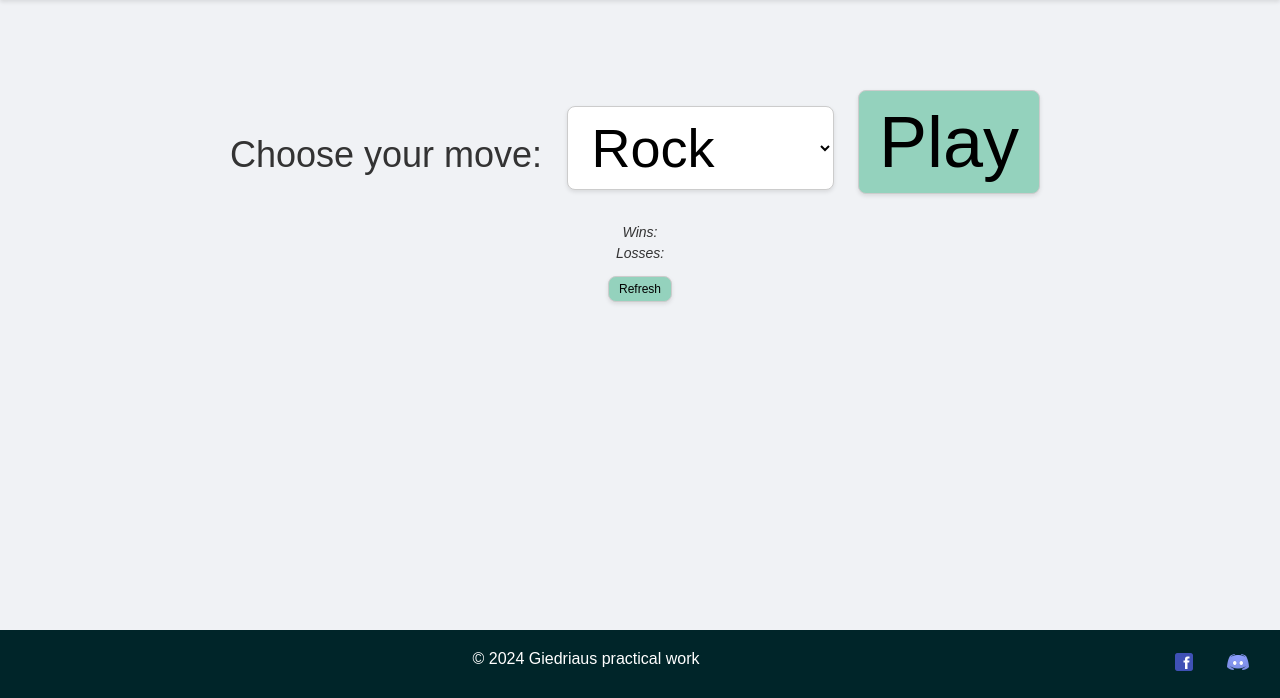
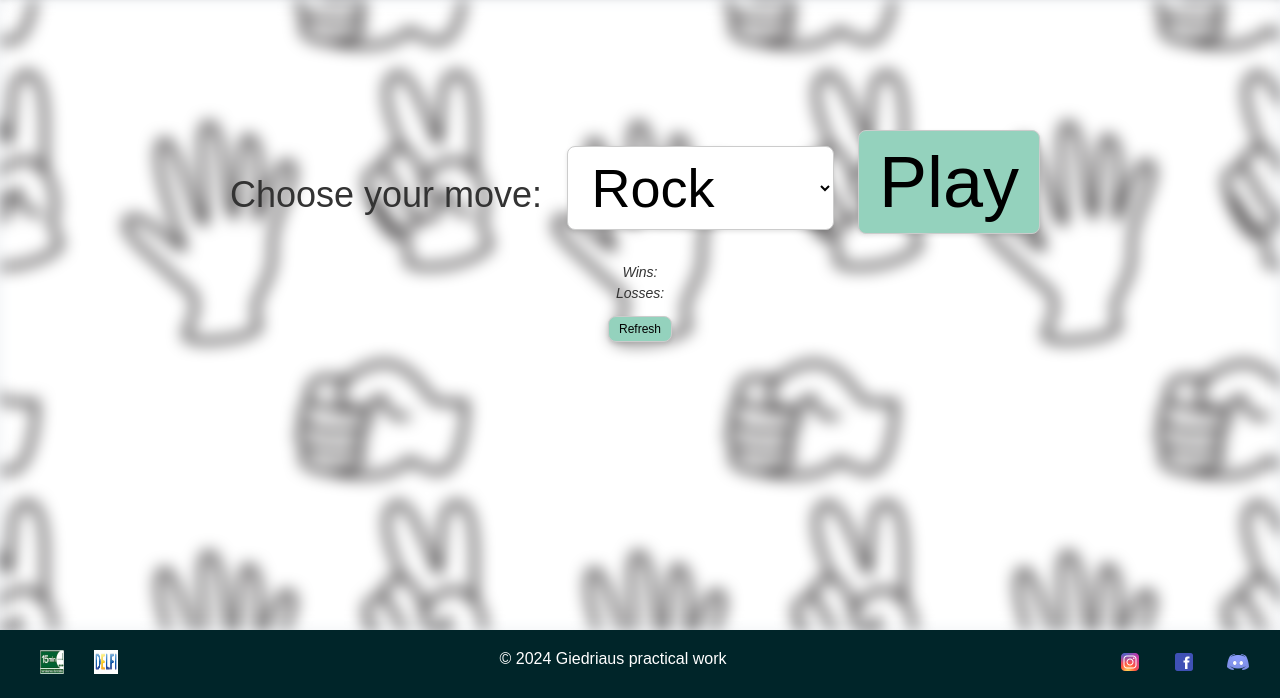
Before and after one commit to Giedrius77/giedrius_praktinis_darbas, a Django app: page /play/ in a window 1280 px wide. Shown: the part 102-800 px from the top of the page. Run offline with Django 5.2, Linux system fonts and the light colour scheme; data that the repository does not hold is empty.

Commit message:
darbas baigtas

```diff
--- a/rpsgame_project/rpsgame/static/css/style.css
+++ b/rpsgame_project/rpsgame/static/css/style.css
@@ -54,11 +54,30 @@ form {
 }
 
 main {
-    margin-top: 40px;
-    padding: 40px;
+    z-index: 2;
+    padding: 120px 40px 40px;
     text-align: center;
     flex: 1;
     overflow-y: auto;
+    position: relative;
+}
+
+.main-background {
+    position: absolute;
+    top: 0;
+    left: 0;
+    width: 100%;
+    height: 100%;
+    background-image: url('/static/img/background.png');
+    background-repeat: no-repeat;
+    background-size: cover;
+    filter: blur(8px);
+    z-index: 1;
+}
+
+main > *:not(.main-background) {
+    position: relative;
+    z-index: 2;
 }
 
 label {
--- a/rpsgame_project/rpsgame/templates/rpsgame/play_game.html
+++ b/rpsgame_project/rpsgame/templates/rpsgame/play_game.html
@@ -25,6 +25,7 @@
     </header>
 
     <main>
+        <div class="main-background"></div>
         <span class="move"></span>
         <form method="post">
             {% csrf_token %}
@@ -55,7 +56,10 @@
         {% block footer  %}{% endblock footer  %}
         <p>&copy; 2024 {% trans "giedriaus practical work"|capfirst %}
             <a style="float:right;" href="https://discord.com/channels/1095223923081228290/1185527585560592475" targe="_blank"><img class="icon" src="{% static "img/icons8_discord.png" %}"></a>
-            <a style="float:right;" href="https://facebook.com/" target="_blank"><img class="icon" src="{% static "img/icons8_facebook.png" %}"></a>
+            <a style="float:right;" href="https://facebook.com" target="_blank"><img class="icon" src="{% static "img/icons8_facebook.png" %}"></a>
+            <a style="float:right;" href="https://www.instagram.com" target="_blank"><img class="icon" src="{% static "img/icons8_instagram.png" %}"></a>
+            <a style="float:left;" href="https://www.15min.lt" target="_blank"><img class="icon" src="{% static "img/15min.png" %}"></a>
+            <a style="float:left;" href="https://www.delfi.lt" target="_blank"><img class="icon" src="{% static "img/delfi.png" %}"></a>
         </p>
     </footer>
 
```
Also changed, not shown: rpsgame_project/rpsgame/static/img/15min.png (added), rpsgame_project/rpsgame/static/img/delfi.png (added), rpsgame_project/rpsgame/static/img/icons8_instagram.png (added).
